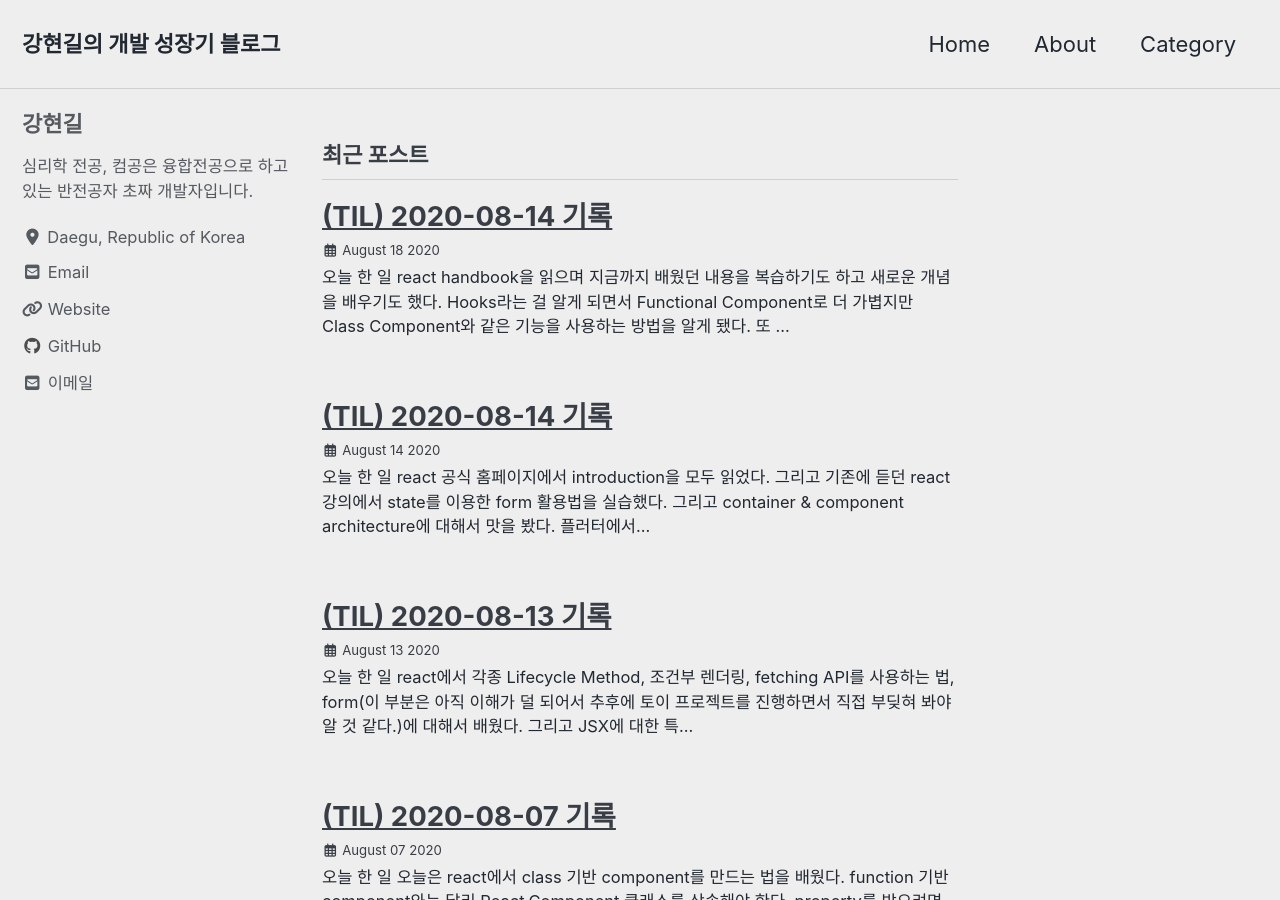
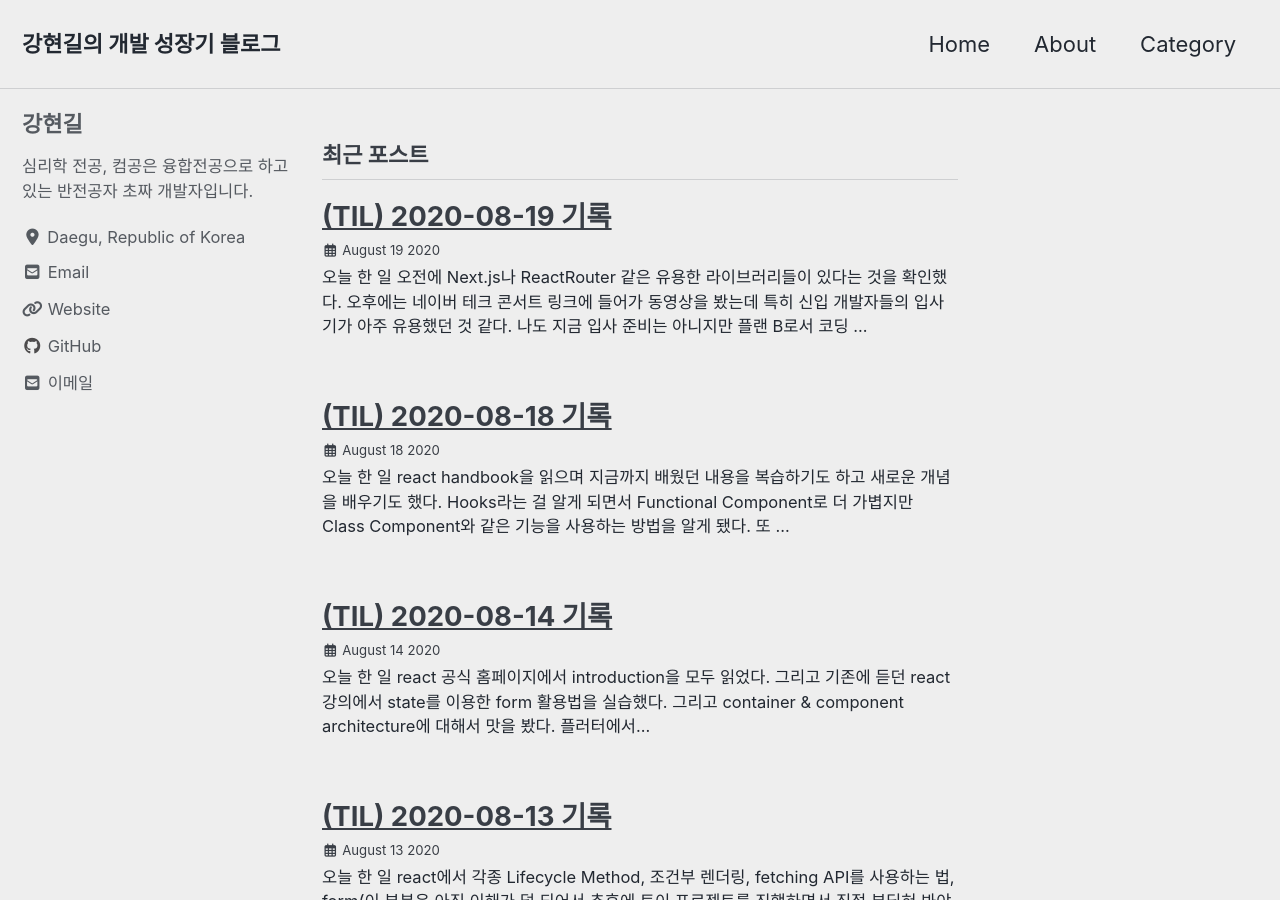
Before and after one commit to nammunsik/tksuns12.github.io, a Jekyll site: the page built from index.html, in a window 1280 px wide and 900 px high. Built offline with Jekyll 4.4.1, drawn with Linux system fonts in a browser that asks for light colours; cached includes are drawn as plain includes; nearby versions of some CDN libraries; the list of posts is cut into pages by our own code; some of the changed text lies outside the part shown.

Commit message:
200819til 포스팅

```diff
--- a/_posts/2020-08-18-til200818.md
+++ b/_posts/2020-08-18-til200818.md
@@ -1,6 +1,6 @@
 ---
-title: "(TIL) 2020-08-14 기록"
-last_modified_at: 2020-08-14T20:01:39-05:00
+title: "(TIL) 2020-08-18 기록"
+last_modified_at: 2020-08-18T20:01:39-05:00
 categories:
   - TIL
 tags:
--- /dev/null
+++ b/_posts/2020-08-19-til200819.md
@@ -0,0 +1,14 @@
+---
+title: "(TIL) 2020-08-19 기록"
+last_modified_at: 2020-08-19T19:30:39-05:00
+categories:
+  - TIL
+tags:
+  - TIL
+---
+
+## 오늘 한 일
+- 오전에 Next.js나 ReactRouter 같은 유용한 라이브러리들이 있다는 것을 확인했다.
+- 오후에는 네이버 테크 콘서트 링크에 들어가 동영상을 봤는데 특히 신입 개발자들의 입사기가 아주 유용했던 것 같다. 나도 지금 입사 준비는 아니지만 플랜 B로서 코딩 테스트 준비도 하고 있고 개발 공부를 계속 하고 있는데 지금까지는 아직 잘 하고 있는 것 같다. 다만 비전공자로서 아쉬운 점은 지역 개발 커뮤니티에 아직 끼지 못하고 있다는 점이다. 개강을 하고 스터디를 구해보는 것도 좋은 방법일 것 같다.
+## 내일 할 일
+- 내일은 오전에 Css 프레임워크들에 대해 공부를 하고 오후에 네이버 테크 콘서트를 마저 시청하며 개발자들에게 궁금한 점에 대해 질문도 해봐야겠다.
```
